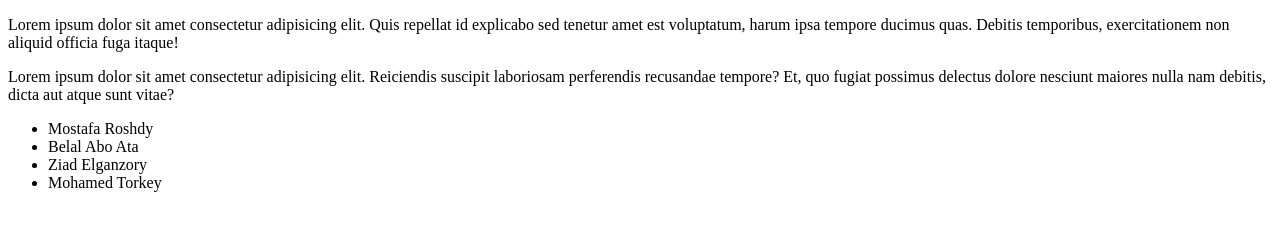
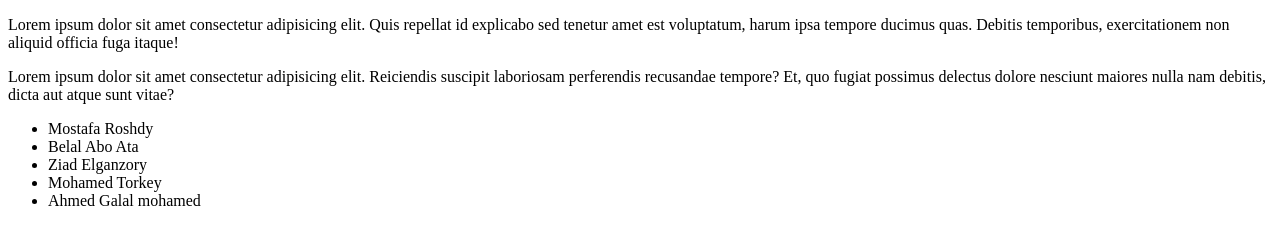
Before and after one commit to ahmedgalalmohamed/OS44, a plain HTML site: page index.html in a window 1280 px wide. Drawn offline with Linux system fonts and the light colour scheme.

Commit message:
Ahmed galal mohmed

```diff
--- a/index.html
+++ b/index.html
@@ -27,6 +27,9 @@
     <li>
       Mohamed Torkey
     </li>
+    <li>
+      Ahmed Galal mohamed
+    </li>
   </ul>
 
 
```
